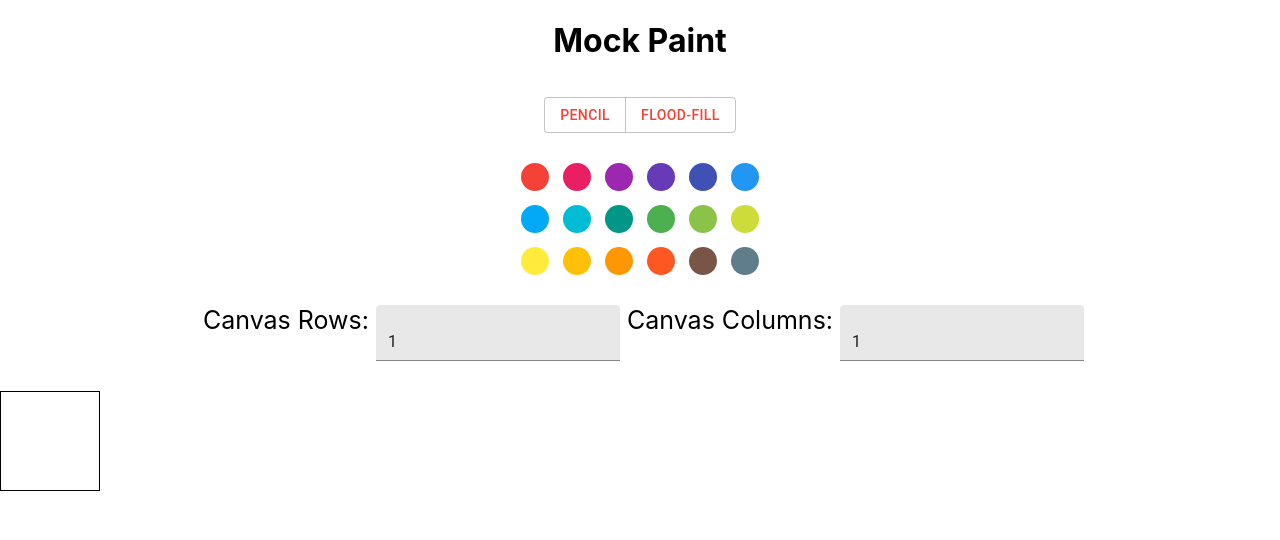
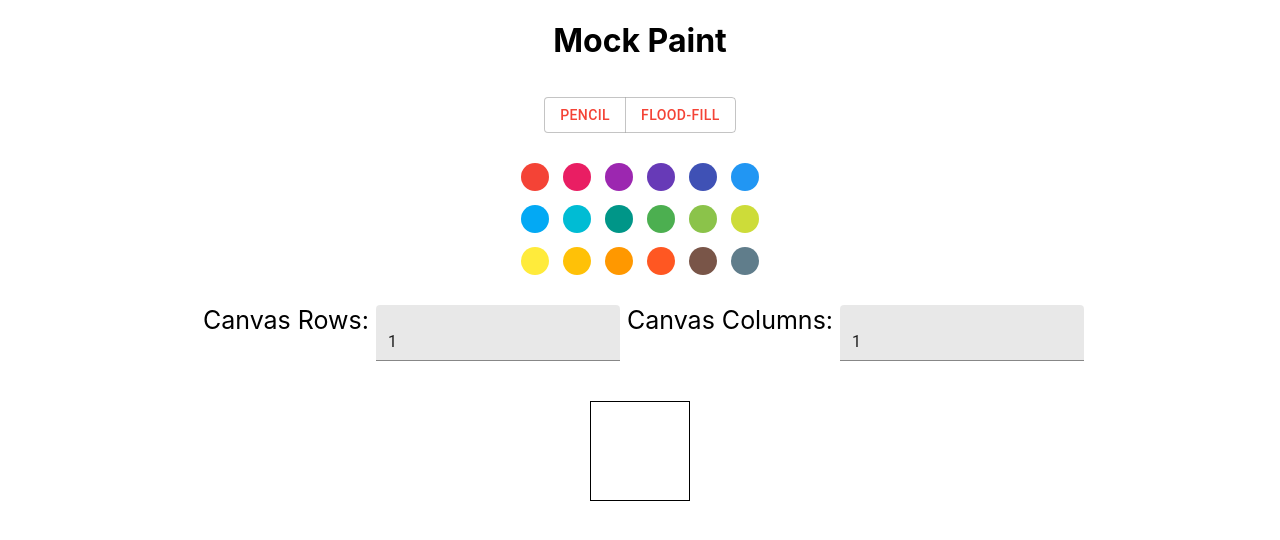
Before and after one commit to samfauble/microsoft-paint-mock, a React (Create React App) app: page / in a window 1280 px wide. Shown: the top 540 px of the page. Built offline with nearby package versions, Linux system fonts and the light colour scheme.

Commit message:
final commit before push

```diff
--- a/src/App.css
+++ b/src/App.css
@@ -35,7 +35,9 @@
 }
 
 .grid {
-  display: grid;
+  margin : 10px;
+  display : grid;
+  justify-content : center;
 }
 
 .MuiButtonGroup-root {
```
